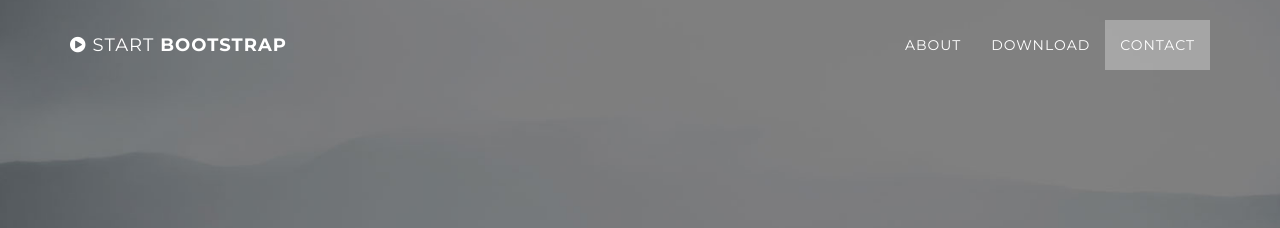
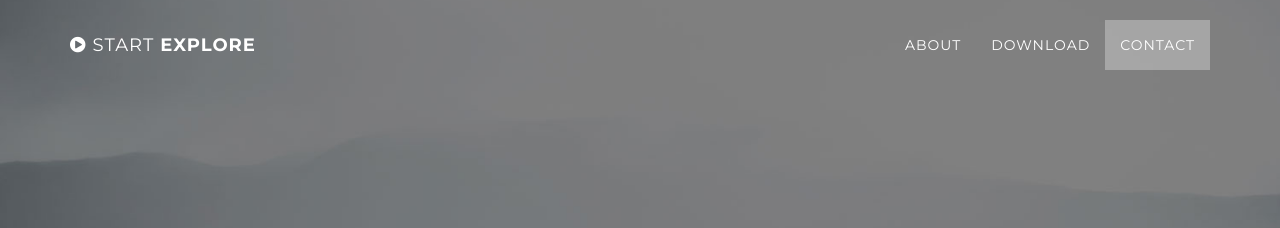
Before and after one commit to rayho932/rayho932.github.io, a Jekyll site: the page built from index.html, in a window 1280 px wide. Shown: the top 228 px of the page. Built offline with Jekyll 4.4.1, drawn with Linux system fonts in a browser that asks for light colours.

Commit message:
Update nav.html

```diff
--- a/_includes/nav.html
+++ b/_includes/nav.html
@@ -6,7 +6,7 @@
                     <i class="fa fa-bars"></i>
                 </button>
                 <a class="navbar-brand page-scroll" href="#page-top">
-                    <i class="fa fa-play-circle"></i>  <span class="light">Start</span> Bootstrap
+                    <i class="fa fa-play-circle"></i>  <span class="light">Start</span> Explore
                 </a>
             </div>
 
```
